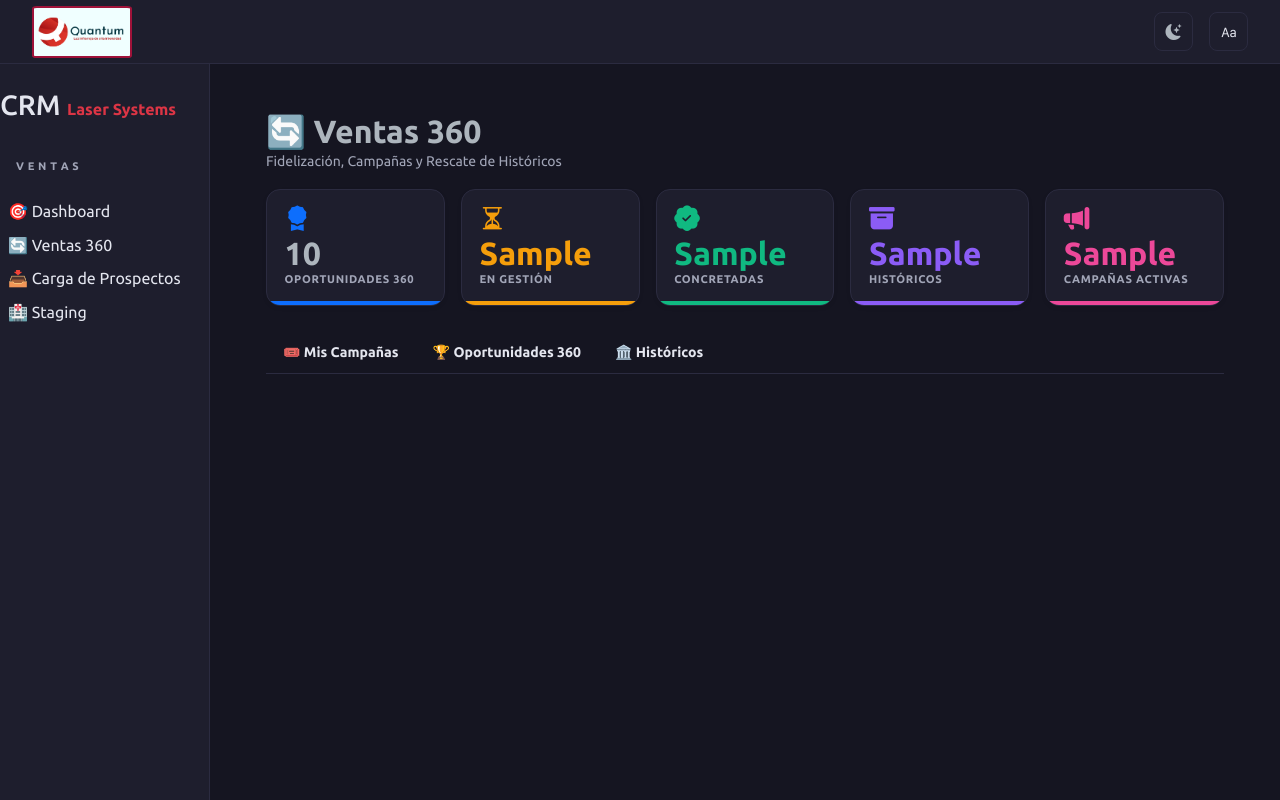
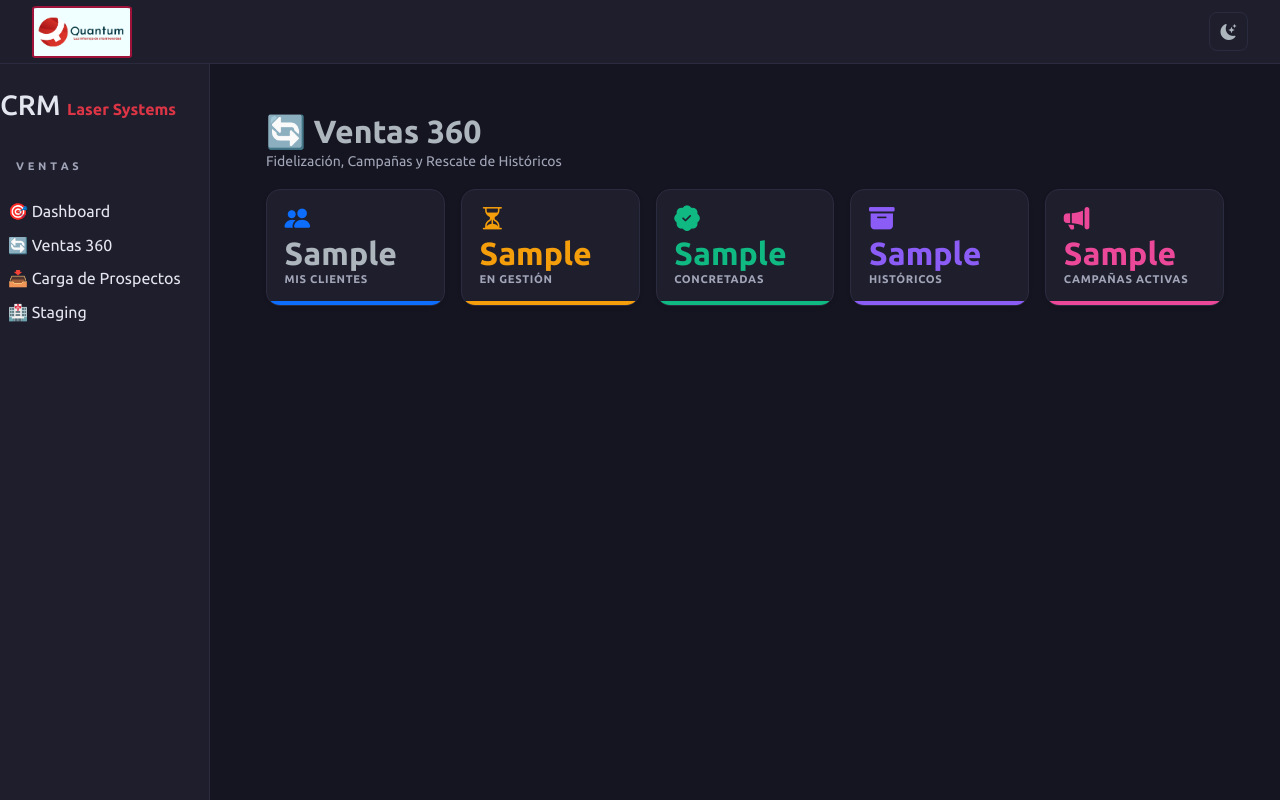
Before and after one commit to cesarco6/crmlasersystems1, a Django app: template backend/templates/ventas_360.html in a window 1280 px wide. Run offline with Django 5.2, Linux system fonts and the light colour scheme; the template is opened without the code that fills it: most values are stand-ins (such as "Sample title", 1, 10 or a date in 2020); some libraries are stand-ins or nearby versions.

Commit message:
feat: implement agent dashboard, 360-view, and templates for lead management and sales reporting actualized

```diff
--- a/backend/templates/base.html
+++ b/backend/templates/base.html
@@ -76,6 +76,7 @@
                     <i class="bi bi-moon-stars-fill text-body" id="themeIcon"></i>
                 </button>
 
+                {% if user.is_staff %}
                 <!-- Font Picker -->
                 <div class="dropdown" id="fontPickerDropdown">
                     <button class="btn icon-action-btn" id="fontPickerBtn" data-bs-toggle="dropdown"
@@ -130,6 +131,7 @@
                         </li>
                     </ul>
                 </div>
+                {% endif %}
 
                 {% if user.is_authenticated %}
                     <!-- Dropdown Alertas -->
--- a/backend/templates/director_dashboard.html
+++ b/backend/templates/director_dashboard.html
@@ -84,7 +84,7 @@
         <div class="col-xl col-md-4 col-sm-6">
             <div class="dir-kpi-card kpi-calidad shadow-sm">
                 <div class="dir-kpi-icon mb-1">
-                    <i class="bi bi-slash-circle-fill"></i>
+                    <i class="bi bi-sliders2-vertical"></i>
                 </div>
                 <div class="dir-kpi-num">{{ tasa_calidad }}</div>
                 <div class="dir-kpi-label">Tasa de Calidad</div>
--- a/backend/templates/ventas_360.html
+++ b/backend/templates/ventas_360.html
@@ -52,37 +52,41 @@
     <div class="row g-3 mb-4">
         <!-- Tarjeta 1: Total Oportunidades 360 -->
         <div class="col">
-            <a href="?tab=clientes" class="text-decoration-none">
-                <div class="kpi-card kpi-total shadow-sm">
-                    <div class="kpi-icon mb-1"><i class="bi bi-award-fill" style="color:var(--bs-primary);"></i></div>
-                    <div class="kpi-num text-body">{{ kpi_oportunidades_total }}</div>
-                    <div class="kpi-label">Oportunidades 360</div>
+            <a href="?tab=mis_clientes" class="text-decoration-none">
+                <div class="kpi-card kpi-total shadow-sm {% if active_tab == 'mis_clientes' %}border-primary{% endif %}">
+                    <div class="kpi-icon mb-1"><i class="bi bi-people-fill" style="color:var(--bs-primary);"></i></div>
+                    <div class="kpi-num text-body">{{ kpi_mis_clientes }}</div>
+                    <div class="kpi-label">Mis Clientes</div>
                 </div>
             </a>
         </div>
 
         <!-- Tarjeta 2: En Gestión (Pendiente + En_Gestion) -->
         <div class="col">
-            <div class="kpi-card kpi-gestion shadow-sm">
+            <a href="?tab=oportunidades&estatus=gestion" class="text-decoration-none">
+                <div class="kpi-card kpi-gestion shadow-sm {% if active_tab == 'oportunidades' and request.GET.estatus == 'gestion' %}border-warning{% endif %}">
                     <div class="kpi-icon mb-1"><i class="bi bi-hourglass-split" style="color:#f59e0b;"></i></div>
                     <div class="kpi-num" style="color:#f59e0b;">{{ kpi_en_gestion }}</div>
                     <div class="kpi-label">En Gestión</div>
                 </div>
+            </a>
         </div>
 
         <!-- Tarjeta 3: Concretadas -->
         <div class="col">
-            <div class="kpi-card kpi-concretada shadow-sm">
+            <a href="?tab=oportunidades&estatus=concretadas" class="text-decoration-none">
+                <div class="kpi-card kpi-concretada shadow-sm {% if active_tab == 'oportunidades' and request.GET.estatus == 'concretadas' %}border-success{% endif %}">
                     <div class="kpi-icon mb-1"><i class="bi bi-patch-check-fill" style="color:#10b981;"></i></div>
                     <div class="kpi-num" style="color:#10b981;">{{ kpi_concretadas }}</div>
                     <div class="kpi-label">Concretadas</div>
                 </div>
+            </a>
         </div>
 
         <!-- Tarjeta 4: Históricos -->
         <div class="col">
             <a href="?tab=historicos" class="text-decoration-none">
-                <div class="kpi-card kpi-historico shadow-sm">
+                <div class="kpi-card kpi-historico shadow-sm {% if active_tab == 'historicos' %}border-purple{% endif %}">
                     <div class="kpi-icon mb-1"><i class="bi bi-archive-fill" style="color:#8b5cf6;"></i></div>
                     <div class="kpi-num" style="color:#8b5cf6;">{{ kpi_historicos }}</div>
                     <div class="kpi-label">Históricos</div>
@@ -93,7 +97,7 @@
         <!-- Tarjeta 5: Campañas Activas -->
         <div class="col">
             <a href="?tab=campanas" class="text-decoration-none">
-                <div class="kpi-card kpi-campana shadow-sm">
+                <div class="kpi-card kpi-campana shadow-sm {% if active_tab == 'campanas' %}border-pink{% endif %}">
                     <div class="kpi-icon mb-1"><i class="bi bi-megaphone-fill" style="color:#ec4899;"></i></div>
                     <div class="kpi-num" style="color:#ec4899;">{{ kpi_campanas_activas }}</div>
                     <div class="kpi-label">Campañas Activas</div>
@@ -101,28 +105,91 @@
             </a>
         </div>
     </div>
+    </div>
 
-    <!-- Pestañas (Tabs) -->
-    <ul class="nav nav-tabs mb-4" id="ventas360Tabs" role="tablist">
-        <li class="nav-item" role="presentation">
-            <button class="nav-link {% if active_tab == 'campanas' %}active{% endif %} fw-bold" id="campanas-tab" data-bs-toggle="tab" data-bs-target="#campanas" type="button" role="tab" aria-controls="campanas" aria-selected="{% if active_tab == 'campanas' %}true{% else %}false{% endif %}">
-                🎟️ Mis Campañas
-            </button>
-        </li>
-        <li class="nav-item" role="presentation">
-            <button class="nav-link {% if active_tab == 'clientes' %}active{% endif %} fw-bold" id="oportunidades-tab" data-bs-toggle="tab" data-bs-target="#oportunidades" type="button" role="tab" aria-controls="oportunidades" aria-selected="{% if active_tab == 'clientes' %}true{% else %}false{% endif %}">
-                🏆 Oportunidades 360
-            </button>
-        </li>
-        <li class="nav-item" role="presentation">
-            <button class="nav-link {% if active_tab == 'historicos' %}active{% endif %} fw-bold" id="historicos-tab" data-bs-toggle="tab" data-bs-target="#historicos" type="button" role="tab" aria-controls="historicos" aria-selected="{% if active_tab == 'historicos' %}true{% else %}false{% endif %}">
-                🏛️ Históricos
-            </button>
-        </li>
+    <!-- Contenido Principal -->
+    <div class="tab-content" id="ventas360TabsContent">
+
+        <!-- Pestaña: MIS CLIENTES -->
+        <div class="tab-pane fade {% if active_tab == 'mis_clientes' %}show active{% endif %}" id="mis_clientes" role="tabpanel">
+            <div class="card card-ers shadow-sm mb-4 border-0">
+                <div class="card-body p-0">
+                    <div class="table-responsive">
+                        <table class="table table-hover table-ers mb-0 align-middle">
+                            <thead>
+                                <tr>
+                                    <th class="ps-4">Mi Cliente / Lead</th>
+                                    <th>Última Acción</th>
+                                    <th>Etapa</th>
+                                    <th>Especialidad</th>
+                                    <th>Ciudad</th>
+                                    <th class="text-end pe-4">Acción</th>
+                                </tr>
+                            </thead>
+                            <tbody>
+                                {% for lead in mis_clientes_list %}
+                                <tr>
+                                    <td class="ps-4">
+                                        <span class="fw-bold text-body">
+                                            {% if lead.clinica and not lead.apellido_paterno %}<i title="Clínica Corporativa">🏥</i>{% elif lead.clinica %}<i title="Médico de Clínica: {{ lead.clinica.nombre }}">👩‍⚕️</i>{% else %}<i title="Médico Independiente">👩‍⚕️</i>{% endif %}
+                                            {{ lead.nombre_completo_mdm }}
+                                        </span>
+                                        <br><small class="text-muted">{{ lead.phone_primary }}</small>
+                                    </td>
+                                    <td class="text-muted small">{{ lead.updated_at|date:"d M Y" }}</td>
+                                    <td>
+                                        <span class="badge bg-secondary-subtle text-secondary border border-secondary-subtle">{{ lead.estatus }}</span>
+                                    </td>
+                                    <td class="text-body small">{{ lead.especialidad_cat.nombre|default:"-" }}</td>
+                                    <td class="text-muted small">{{ lead.ubicacion.ciudad|default:"-" }}</td>
+                                    <td class="text-end pe-4">
+                                        <a href="{% url 'ficha_trabajo' lead.id %}" class="btn btn-sm btn-outline-primary fw-bold px-3 shadow-sm">
+                                            Gestionar
+                                        </a>
+                                    </td>
+                                </tr>
+                                {% empty %}
+                                <tr>
+                                    <td colspan="6" class="text-center py-5 text-muted">
+                                        <i class="bi bi-people fs-1 d-block mb-2"></i>
+                                        Aún no tienes clientes registrados.
+                                    </td>
+                                </tr>
+                                {% endfor %}
+                            </tbody>
+                        </table>
+                    </div>
+                </div>
+
+                <div class="card-footer bg-transparent py-3 border-0">
+                    {% if mis_clientes_list.has_other_pages %}
+                    <nav aria-label="Navegación de clientes">
+                        <ul class="pagination justify-content-center mb-0 mt-2">
+                            {% if mis_clientes_list.has_previous %}
+                                <li class="page-item"><a class="page-link shadow-sm" href="?tab=mis_clientes&page_mis_clientes={{ mis_clientes_list.previous_page_number }}">Anterior</a></li>
+                            {% else %}
+                                <li class="page-item disabled"><span class="page-link shadow-sm">Anterior</span></li>
+                            {% endif %}
+
+                            {% for num in mis_clientes_list.paginator.page_range %}
+                                {% if mis_clientes_list.number == num %}
+                                    <li class="page-item active"><span class="page-link shadow-sm">{{ num }}</span></li>
+                                {% elif num > mis_clientes_list.number|add:'-3' and num < mis_clientes_list.number|add:'3' %}
+                                    <li class="page-item"><a class="page-link shadow-sm" href="?tab=mis_clientes&page_mis_clientes={{ num }}">{{ num }}</a></li>
+                                {% endif %}
+                            {% endfor %}
+
+                            {% if mis_clientes_list.has_next %}
+                                <li class="page-item"><a class="page-link shadow-sm" href="?tab=mis_clientes&page_mis_clientes={{ mis_clientes_list.next_page_number }}">Siguiente</a></li>
+                            {% else %}
+                                <li class="page-item disabled"><span class="page-link shadow-sm">Siguiente</span></li>
+                            {% endif %}
                         </ul>
-
-    <!-- Contenido de las Pestañas -->
-    <div class="tab-content" id="ventas360TabsContent">
+                    </nav>
+                    {% endif %}
+                </div>
+            </div>
+        </div>
 
         <!-- Pestaña: CAMPAÑAS Y EVENTOS -->
         <div class="tab-pane fade {% if active_tab == 'campanas' %}show active{% endif %}" id="campanas" role="tabpanel" aria-labelledby="campanas-tab">
@@ -161,10 +228,10 @@
                                         </td>
                                         <td class="text-muted small">{{ lead.updated_at|date:"d M Y" }}</td>
                                         <td>
-                                            <span class="badge bg-secondary-subtle text-secondary border border-secondary-subtle">{{ lead.get_estatus_display }}</span>
+                                            <span class="badge bg-secondary-subtle text-secondary border border-secondary-subtle">{{ lead.estatus }}</span>
                                         </td>
-                                        <td class="text-body small">{{ lead.especialidad_display }}</td>
-                                        <td class="text-muted small">{{ lead.ciudad|default:"-" }}</td>
+                                        <td class="text-body small">{{ lead.especialidad_cat.nombre|default:"-" }}</td>
+                                        <td class="text-muted small">{{ lead.ubicacion.ciudad|default:"-" }}</td>
                                         <td class="text-end pe-4">
                                             <a href="{% url 'ficha_trabajo' lead.id %}" class="btn btn-sm btn-outline-primary fw-bold px-3 shadow-sm">
                                                 Revisar
@@ -238,7 +305,7 @@
         </div>
 
         <!-- Pestaña: OPORTUNIDADES 360 -->
-        <div class="tab-pane fade {% if active_tab == 'clientes' %}show active{% endif %}" id="oportunidades" role="tabpanel" aria-labelledby="oportunidades-tab">
+        <div class="tab-pane fade {% if active_tab == 'oportunidades' %}show active{% endif %}" id="oportunidades" role="tabpanel" aria-labelledby="oportunidades-tab">
             <div class="card card-ers shadow-sm mb-4 border-0">
                 <div class="card-body p-0">
                     <div class="table-responsive">
@@ -293,7 +360,7 @@
                     <nav aria-label="Navegación de oportunidades">
                         <ul class="pagination justify-content-center mb-0 mt-2">
                             {% if oportunidades_360.has_previous %}
-                                <li class="page-item"><a class="page-link shadow-sm" href="?tab=clientes&page_oportunidades={{ oportunidades_360.previous_page_number }}{% if request.GET.page_historicos %}&page_historicos={{ request.GET.page_historicos }}{% endif %}">Anterior</a></li>
+                                <li class="page-item"><a class="page-link shadow-sm" href="?tab=oportunidades&estatus={{ request.GET.estatus }}&page_oportunidades={{ oportunidades_360.previous_page_number }}">Anterior</a></li>
                             {% else %}
                                 <li class="page-item disabled"><span class="page-link shadow-sm">Anterior</span></li>
                             {% endif %}
@@ -302,12 +369,12 @@
                                 {% if oportunidades_360.number == num %}
                                     <li class="page-item active"><span class="page-link shadow-sm">{{ num }}</span></li>
                                 {% elif num > oportunidades_360.number|add:'-3' and num < oportunidades_360.number|add:'3' %}
-                                    <li class="page-item"><a class="page-link shadow-sm" href="?tab=clientes&page_oportunidades={{ num }}{% if request.GET.page_historicos %}&page_historicos={{ request.GET.page_historicos }}{% endif %}">{{ num }}</a></li>
+                                    <li class="page-item"><a class="page-link shadow-sm" href="?tab=oportunidades&estatus={{ request.GET.estatus }}&page_oportunidades={{ num }}">{{ num }}</a></li>
                                 {% endif %}
                             {% endfor %}
 
                             {% if oportunidades_360.has_next %}
-                                <li class="page-item"><a class="page-link shadow-sm" href="?tab=clientes&page_oportunidades={{ oportunidades_360.next_page_number }}{% if request.GET.page_historicos %}&page_historicos={{ request.GET.page_historicos }}{% endif %}">Siguiente</a></li>
+                                <li class="page-item"><a class="page-link shadow-sm" href="?tab=oportunidades&estatus={{ request.GET.estatus }}&page_oportunidades={{ oportunidades_360.next_page_number }}">Siguiente</a></li>
                             {% else %}
                                 <li class="page-item disabled"><span class="page-link shadow-sm">Siguiente</span></li>
                             {% endif %}
```
Also changed, not shown: backend/leads/views.py (+59 -22 lines), backend/templates/dashboard_agente.html (+13 -13 lines). Lines whose indentation alone changed are shown as unchanged.
